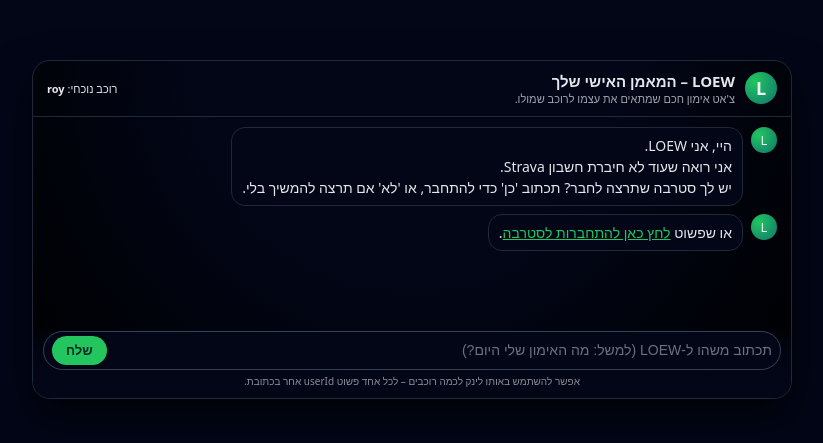
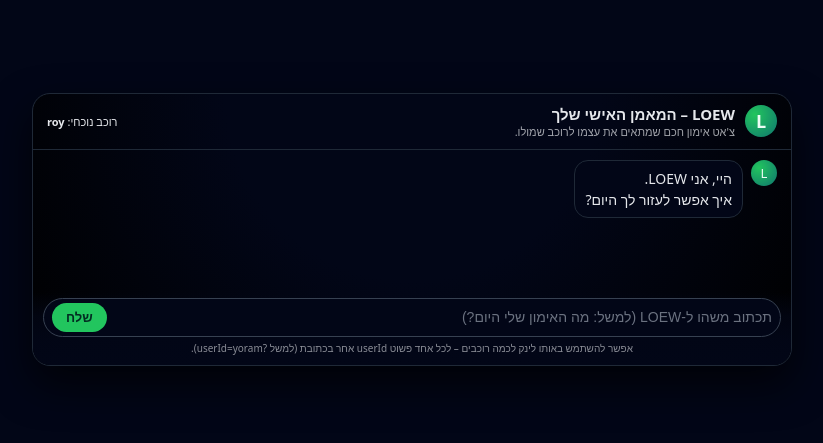
Before and after one commit to royloew/LOEW, a website: page public/index.html in a window 1280 px wide. Shown: the part 171-614 px from the top of the page, without its empty margins (228-1051 px from the left). Drawn offline with Linux system fonts and the light colour scheme; no server answers.

Commit message:
Update HTML

```diff
--- a/public/index.html
+++ b/public/index.html
@@ -21,8 +21,6 @@
         background: #020617;
         color: #e5e7eb;
       }
-
-      /* ===== LAYOUT ===== */
 
       .app {
         min-height: 100vh;
@@ -59,7 +57,7 @@
         }
       }
 
-      /* ===== HEADER ===== */
+      /* HEADER */
 
       .header {
         display: flex;
@@ -114,7 +112,7 @@
         align-items: flex-start;
       }
 
-      /* ===== CHAT BODY ===== */
+      /* CHAT BODY */
 
       .chat-body {
         flex: 1;
@@ -202,7 +200,7 @@
         }
       }
 
-      /* ===== INPUT BAR ===== */
+      /* INPUT */
 
       .input-wrap {
         position: sticky;
@@ -321,14 +319,14 @@
           </div>
           <div class="small-note">
             אפשר להשתמש באותו לינק לכמה רוכבים – לכל אחד פשוט userId אחר
-            בכתובת.
+            בכתובת (למשל ?userId=yoram).
           </div>
         </div>
       </div>
     </div>
 
     <script>
-      // ===== USER ID LOGIC =====
+      // ===== USER ID =====
       function getUserIdFromUrlOrStorage() {
         const params = new URLSearchParams(window.location.search);
         let id = params.get("userId");
@@ -380,26 +378,7 @@
         messagesEl.scrollTop = messagesEl.scrollHeight;
       }
 
-      function addHtmlMessage(html, who) {
-        const row = document.createElement("div");
-        row.className =
-          "message-row " + (who === "user" ? "user" : "assistant");
-
-        const avatar = document.createElement("div");
-        avatar.className =
-          "avatar " + (who === "user" ? "user" : "assistant");
-        avatar.textContent = who === "user" ? "אני" : "L";
-
-        const bubble = document.createElement("div");
-        bubble.className =
-          "bubble " + (who === "user" ? "user" : "assistant");
-        bubble.innerHTML = html;
-
-        row.appendChild(avatar);
-        row.appendChild(bubble);
-        messagesEl.appendChild(row);
-        messagesEl.scrollTop = messagesEl.scrollHeight;
-      }
+      // ===== STRAVA SNAPSHOT HELPERS =====
 
       async function fetchSnapshotOnce() {
         try {
@@ -409,14 +388,10 @@
             body: JSON.stringify({ userId: USER_ID }),
           });
           const data = await res.json();
-
           if (data.ok && data.snapshot) {
-            if (typeof data.snapshot.hasStrava === "boolean") {
-              hasStrava = data.snapshot.hasStrava;
-            } else {
-              // אם חזר snapshot – נניח שיש סטרבה (fallback)
-              hasStrava = true;
-            }
+            hasStrava = true;
+            // אפשר לראות בקונסול לצורכי דיבאג
+            console.log("Initial snapshot:", data.snapshot);
             return data.snapshot;
           } else {
             hasStrava = false;
@@ -437,20 +412,18 @@
             body: JSON.stringify({ userId: USER_ID }),
           });
           const data = await res.json();
-
           if (data.ok && data.snapshot) {
-            if (typeof data.snapshot.hasStrava === "boolean") {
-              hasStrava = data.snapshot.hasStrava;
-            } else {
-              hasStrava = true;
-            }
+            hasStrava = true;
             return data.snapshot;
           }
         } catch (err) {
           console.warn("snapshot error", err);
         }
+        hasStrava = false;
         return null;
       }
+
+      // ===== CHAT API =====
 
       async function callChatAPI(text, snapshot) {
         const res = await fetch("/api/loew/chat", {
@@ -474,16 +447,14 @@
         inputEl.focus();
         sendBtn.disabled = true;
 
-        // טריגר לחיבור סטרבה כשכותבים "כן"
+        // טריגר לחיבור סטרבה כשכותבים "כן" והפרונט חושב שאין סטרבה
         const normalized = text
           .trim()
           .toLowerCase()
           .replace(/[.!?…]/g, "");
         if (
           !hasStrava &&
-          (normalized === "כן" ||
-            normalized === "yes" ||
-            normalized === "y")
+          (normalized === "כן" || normalized === "yes" || normalized === "y")
         ) {
           const url = "/auth/strava?userId=" + encodeURIComponent(USER_ID);
           window.location.href = url;
@@ -493,6 +464,7 @@
           return;
         }
 
+        // בכל הודעה נביא snapshot עדכני ונעביר לשרת
         let snapshot = await fetchSnapshot();
 
         try {
@@ -526,35 +498,10 @@
 
       // ===== INIT =====
       (async function init() {
-        const snapshot = await fetchSnapshotOnce();
+        await fetchSnapshotOnce();
 
-        if (hasStrava) {
-          // פתיחה "נקייה" לשימוש שוטף
-          addMessage(
-            "היי, אני LOEW.\n" +
-              "יש לי נתונים עבורך. אתה יכול לשאול מה האימון שלך היום, לבקש ניתוח שבועי, או לעדכן נתונים אישיים.",
-            "assistant"
-          );
-          return;
-        }
-
-        // אין סטרבה – מציעים להתחבר
-        addMessage(
-          "היי, אני LOEW.\n" +
-            "אני רואה שעוד לא חיברת חשבון Strava.\n" +
-            "יש לך סטרבה שתרצה לחבר? תכתוב 'כן' כדי להתחבר, או 'לא' אם תרצה להמשיך בלי.",
-          "assistant"
-        );
-
-        const stravaUrl =
-          "/auth/strava?userId=" + encodeURIComponent(USER_ID);
-
-        addHtmlMessage(
-          'או שפשוט <a href="' +
-            stravaUrl +
-            '" style="color:#22c55e; text-decoration:underline;">לחץ כאן להתחברות לסטרבה</a>.',
-          "assistant"
-        );
+        // פתיחה נקייה, בלי לדבר על סטרבה
+        addMessage("היי, אני LOEW.\nאיך אפשר לעזור לך היום?", "assistant");
       })();
     </script>
   </body>
```
